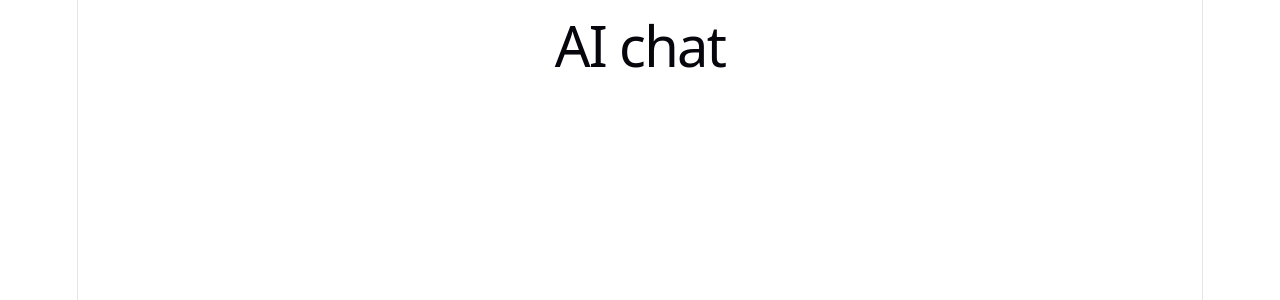
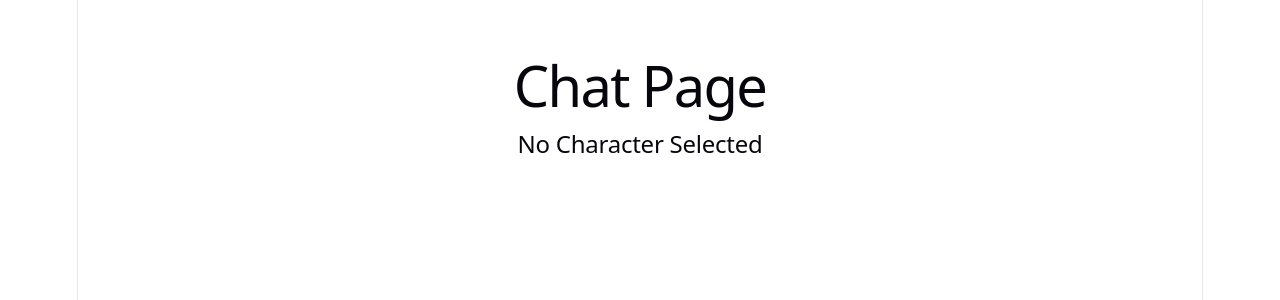
Before and after one commit to Sheraj45/Einvorix-AI, a React (Vite) app in the folder client/: page /chat in a window 1280 px wide. Shown: the top 300 px of the page. Built offline with nearby package versions, Linux system fonts and the light colour scheme.

Commit message:
Character navigation and data passing

```diff
--- a/client/src/components/CharacterCard.jsx
+++ b/client/src/components/CharacterCard.jsx
@@ -1,6 +1,7 @@
-const CharacterCard = ({ name, role, emoji }) => {
+const CharacterCard = ({ name, role, emoji, onClick }) => {
   return (
     <div
+      onClick={onClick}
       style={{
         width: "220px",
         padding: "20px",
--- a/client/src/pages/Chat.jsx
+++ b/client/src/pages/Chat.jsx
@@ -1,5 +1,26 @@
-const chat = () => {
-  return <h1>AI chat</h1>;
+import { useLocation } from "react-router-dom";
+
+const Chat = () => {
+  const location = useLocation();
+
+  const character = location.state?.character;
+
+  return (
+    <div style={{ padding: "40px" }}>
+      <h1>Chat Page</h1>
+
+      {character ? (
+        <>
+          <h2>
+            {character.emoji} {character.name}
+          </h2>
+          <p>{character.role}</p>
+        </>
+      ) : (
+        <h2>No Character Selected</h2>
+      )}
+    </div>
+  );
 };
 
-export default chat;
+export default Chat;
--- a/client/src/pages/Dashboard.jsx
+++ b/client/src/pages/Dashboard.jsx
@@ -1,4 +1,5 @@
 import CharacterCard from "../components/CharacterCard";
+import { useNavigate } from "react-router-dom";
 
 const Dashboard = () => {
   const characters = [
@@ -18,6 +19,16 @@ const Dashboard = () => {
       emoji: "🚀",
     },
   ];
+
+  const navigate = useNavigate();
+  const openChat = (character) => {
+    navigate("/chat", {
+      state: {
+        character,
+      },
+    });
+  };
+
   return (
     <div
       style={{
@@ -44,6 +55,7 @@ const Dashboard = () => {
             name={character.name}
             role={character.role}
             emoji={character.emoji}
+            onClick={() => openChat(character)}
           />
         ))}
       </div>
```
